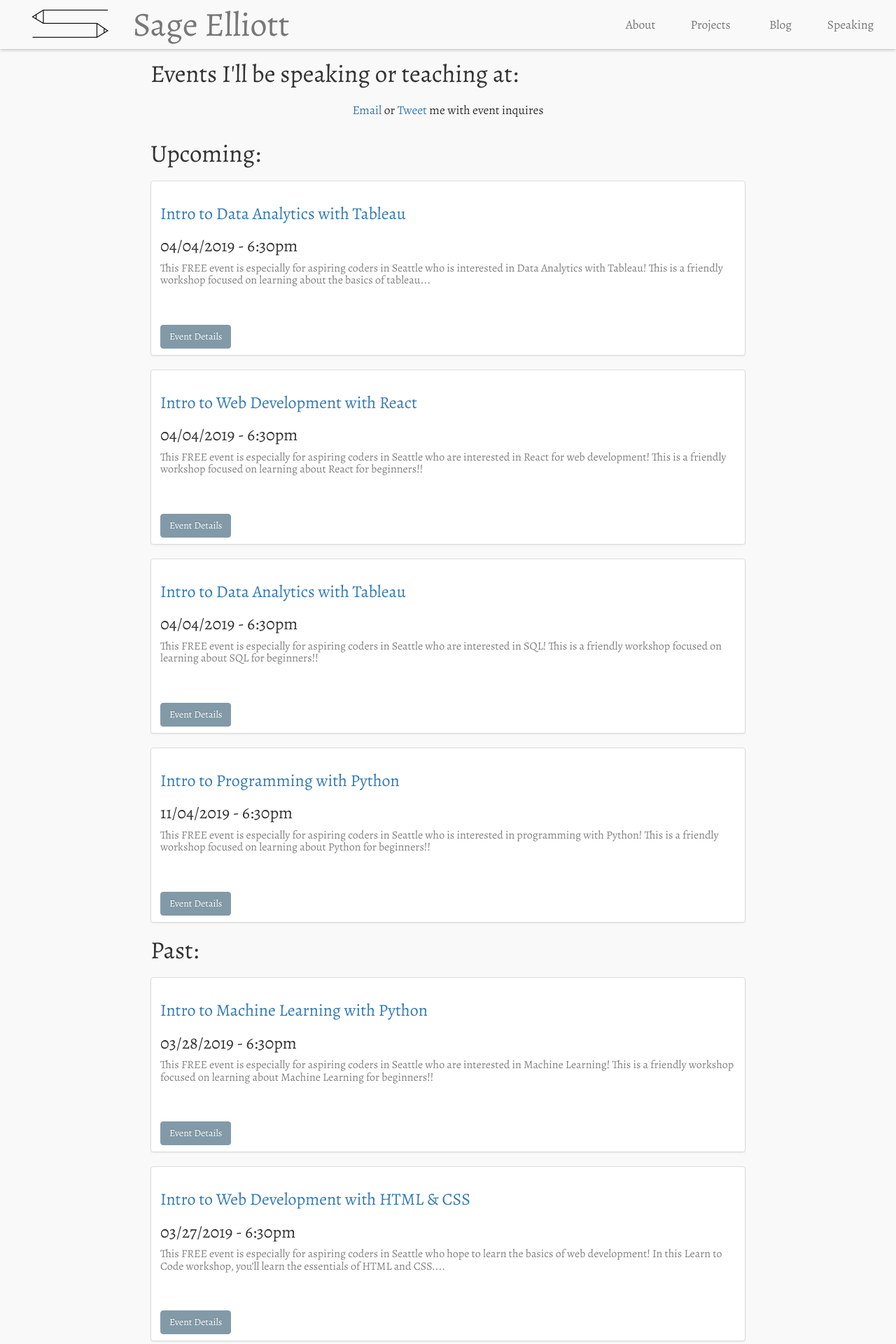
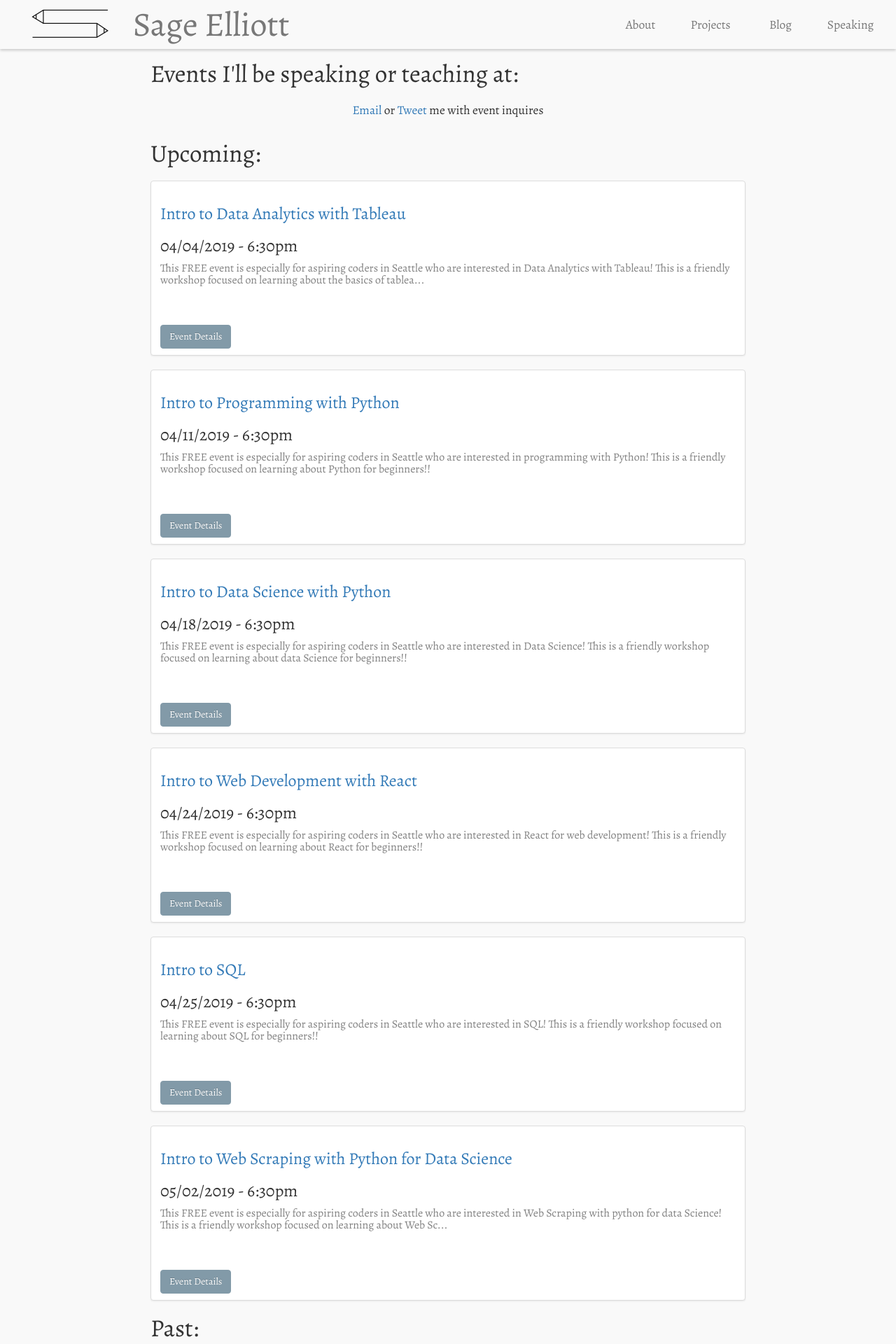
Before and after one commit to sagecodes/sage-blog, a Jekyll site: the page built from speaking.html, in a window 1280 px wide. Shown: the top 1920 px of the page at 70% size. Built offline with Jekyll 4.4.1, drawn with Linux system fonts in a browser that asks for light colours; nearby versions of some CDN libraries; some web fonts are replaced; a file with an impossible date is left out; some of the changed text lies outside the part shown.

Commit message:
fix dates

```diff
--- a/_posts/speaking/2019/2019-4-04-event-tableau.markdown
+++ b/_posts/speaking/2019/2019-4-04-event-tableau.markdown
@@ -9,6 +9,6 @@ time: 6:30pm
 published: true
 ---
 
-This FREE event is especially for aspiring coders in Seattle who is interested in Data Analytics with Tableau!
+This FREE event is especially for aspiring coders in Seattle who are interested in Data Analytics with Tableau!
 
 This is a friendly workshop focused on learning about the basics of tableau for beginners!!
--- a/_posts/speaking/2019/2019-4-11-event-python.markdown
+++ b/_posts/speaking/2019/2019-4-11-event-python.markdown
@@ -3,12 +3,12 @@ layout: speaking
 title:  "Intro to Programming with Python"
 categories: event
 author: Sage Elliott
-date:   2019-11-04
+date:   2019-04-11
 link: https://www.eventbrite.com/e/intro-to-programming-with-python-tickets-58877878319
 time: 6:30pm
 published: true
 ---
 
-This FREE event is especially for aspiring coders in Seattle who is interested in programming with Python!
+This FREE event is especially for aspiring coders in Seattle who are interested in programming with Python!
 
 This is a friendly workshop focused on learning about Python for beginners!!
--- a/_posts/speaking/2019/2019-4-18-event-DataScience.markdown
+++ b/_posts/speaking/2019/2019-4-18-event-DataScience.markdown
@@ -3,7 +3,7 @@ layout: speaking
 title:  "Intro to Data Science with Python"
 categories: event
 author: Sage Elliott
-date:   2019-18-04
+date:   2019-04-18
 link: https://www.eventbrite.com/e/intro-to-data-science-with-python-tickets-58878207303
 time: 6:30pm
 published: true
--- a/_posts/speaking/2019/2019-4-24-event-React.markdown
+++ b/_posts/speaking/2019/2019-4-24-event-React.markdown
@@ -3,8 +3,8 @@ layout: speaking
 title:  "Intro to Web Development with React"
 categories: event
 author: Sage Elliott
-date:   2019-04-04
-link: https://www.eventbrite.com/e/intro-to-data-analytics-with-tableau-tickets-58877700788
+date:   2019-04-24
+link: https://www.eventbrite.com/e/intro-to-react-tickets-58878540299
 time: 6:30pm
 published: true
 ---
--- a/_posts/speaking/2019/2019-4-25-event-sql.markdown
+++ b/_posts/speaking/2019/2019-4-25-event-sql.markdown
@@ -1,10 +1,10 @@
 ---
 layout: speaking
-title:  "Intro to Data Analytics with Tableau"
+title:  "Intro to SQL"
 categories: event
 author: Sage Elliott
-date:   2019-04-04
-link: https://www.eventbrite.com/e/intro-to-data-analytics-with-tableau-tickets-58877700788
+date:   2019-04-25
+link: https://www.eventbrite.com/e/sql-101-tickets-58878275507
 time: 6:30pm
 published: true
 ---
--- a/_posts/speaking/2019/2019-5-02-event-web-scrape.markdown
+++ b/_posts/speaking/2019/2019-5-02-event-web-scrape.markdown
@@ -3,7 +3,7 @@ layout: speaking
 title:  "Intro to Web Scraping with Python for Data Science"
 categories: event
 author: Sage Elliott
-date:   2019-02-05
+date:   2019-05-02
 link: https://www.eventbrite.com/e/intro-to-web-scraping-with-python-for-data-science-tickets-58878488143
 time: 6:30pm
 published: true
```
